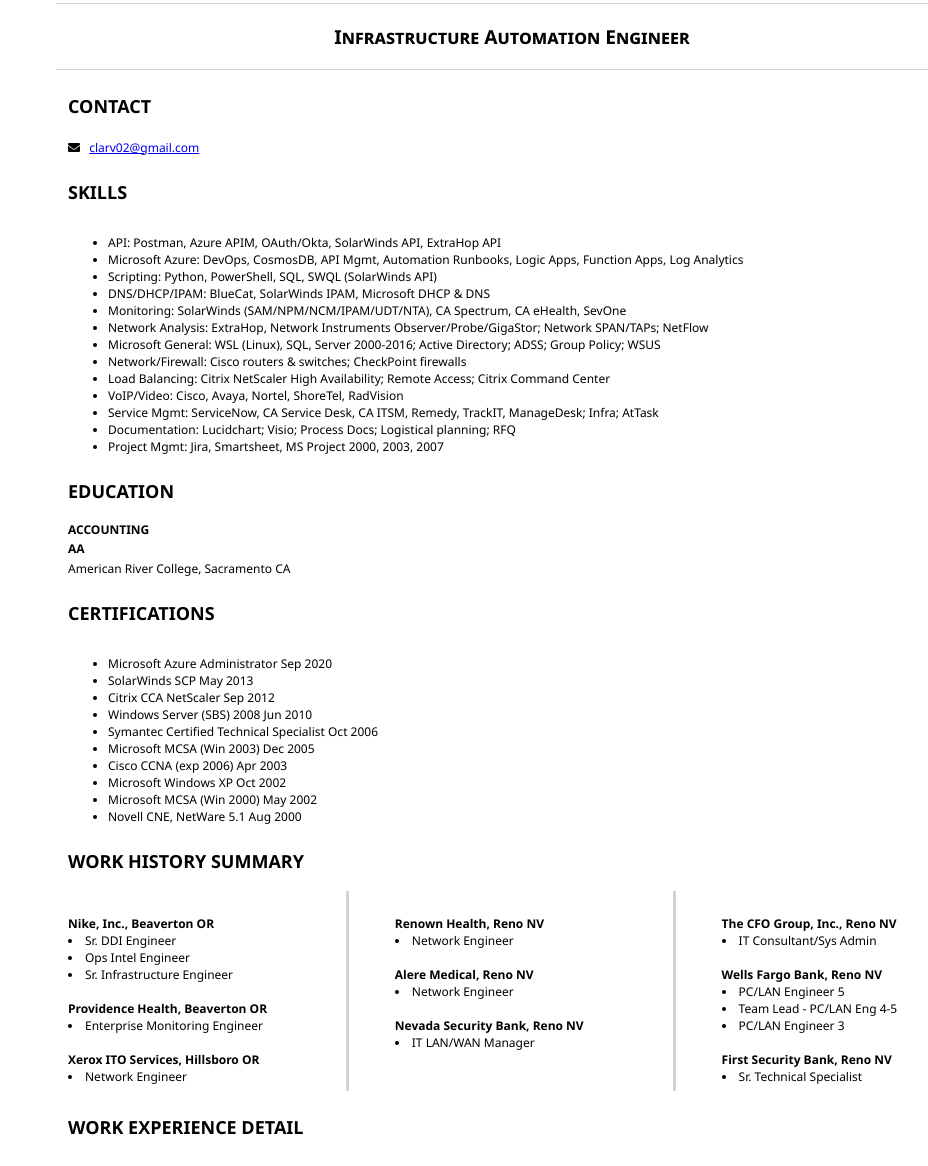
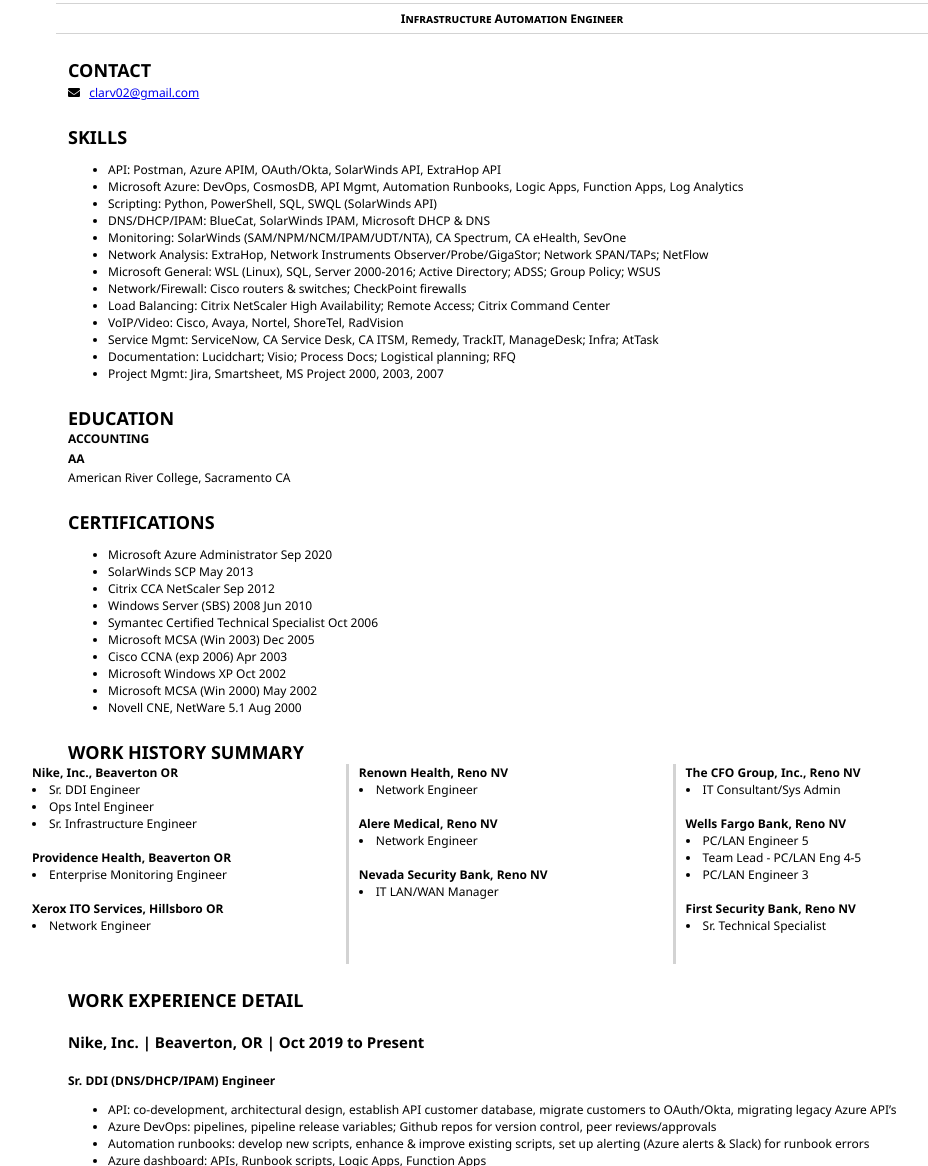
Before and after one commit to gitdram/val-clark-resume, a plain HTML site: page index.html in a window 1280 px wide. Shown: the part 124-1290 px from the top of the page, without its empty margins (128-1056 px from the left). Drawn offline with Linux system fonts and the light colour scheme.

Commit message:
misc updates with Bud

```diff
--- a/index.html
+++ b/index.html
@@ -10,7 +10,7 @@
 			<h1><b>Valjean Clark</b></h1>
 			<hr>
 			<!-- <b>INFRASTRUCTURE AUTOMATION ENGINEER</b> -->
-			<h3><b>Infrastructure Automation Engineer</b></h3>
+			<p><b>Infrastructure Automation Engineer</b></p>
 			<hr>
 		</header>
 		<main>
@@ -76,66 +76,52 @@
 			<h2><b>WORK HISTORY SUMMARY</b></h2>
 			</section>
 			<div class="columnarticles">
-			<article id=worksummaryleft>
-				<section>
+			<div id=worksummaryleft>
 					<b>Nike, Inc., Beaverton OR</b>
 					<li>Sr. DDI Engineer</li>
 					<li>Ops Intel Engineer</li>
 					<li>Sr. Infrastructure Engineer</li>
 					<br>
-                </ul>
+                <!-- </ul> -->
 					<b>Providence Health, Beaverton OR</b>
 					<li>Enterprise Monitoring Engineer</li>
 					<br>
-                </ul>
-                </ul>
+                <!-- </ul> -->
+                <!-- </ul> -->
 					<b>Xerox ITO Services, Hillsboro OR</b>
 					<li>Network Engineer</li>
 					<br>
-                </ul>
-				</section>
-			</article>
-			<article id=worksummarymid>
-				<section>
+                <!-- </ul> -->
+			</div>
+			<div id=worksummarymid>
 					<b>Renown Health, Reno NV</b>
 					<li>Network Engineer</li>
 					<br>
-                </ul>
 					<b>Alere Medical, Reno NV</b>
 					<li>Network Engineer</li>
 					<br>
-                </ul>
-                </ul>
 					<b>Nevada Security Bank, Reno NV</b>
 					<li>IT LAN/WAN Manager</li>
 					<br>
-                </ul>
-				</section>
-			</article>
-			<article id=worksummaryright>
-				<section>
+			</div>
+			<div id=worksummaryright>
 					<b>The CFO Group, Inc., Reno NV</b>
 					<li>IT Consultant/Sys Admin</li>
 					<br>
-                </ul>
 					<b>Wells Fargo Bank, Reno NV</b>
 					<li>PC/LAN Engineer 5</li>
 					<li>Team Lead - PC/LAN Eng 4-5</li>
 					<li>PC/LAN Engineer 3</li>
 					<br>
-                </ul>
-                </ul>
 					<b>First Security Bank, Reno NV</b>
 					<li>Sr. Technical Specialist</li>
 					<br>
-                </ul>
 				<!-- </ul>
 					<b>Comstock Bank, Reno NV</b>
 					<li>Y2K Project Manager</li>
 					<br>
                 </ul> -->
-				</section>
-			</article>
+			</div>
 		</div>
 			<article>
 				<section>
@@ -143,7 +129,7 @@
 					<!-- your work experience -->
 					<h4><b>Nike, Inc. | Beaverton, OR | Oct 2019 to Present</b></h4>
 					<p>
-		<h4><b>Sr. DDI (DNS/DHCP/IPAM) Engineer </b></h4>
+		<h3><b>Sr. DDI (DNS/DHCP/IPAM) Engineer </b></h3>
 
 </p>
 <ul>
--- a/style.css
+++ b/style.css
@@ -3,7 +3,9 @@ body {
     font-size: 12px;
     max-width: 960px;
     margin: auto;
+    /* padding-bottom: 50px; */
 }
+
 h1 {
     font-size: 3em;
     letter-spacing: .2em;
@@ -13,11 +15,11 @@ h1 {
 
 h2 {
     font-size: 1.5em;
-    padding-bottom: 1em;
+    margin-bottom: .5em;
 }
 
 h3 {
-    font-size: 1.6em;
+    font-size: 1.0em;
     /* padding-bottom: em; */
 }
 
```
